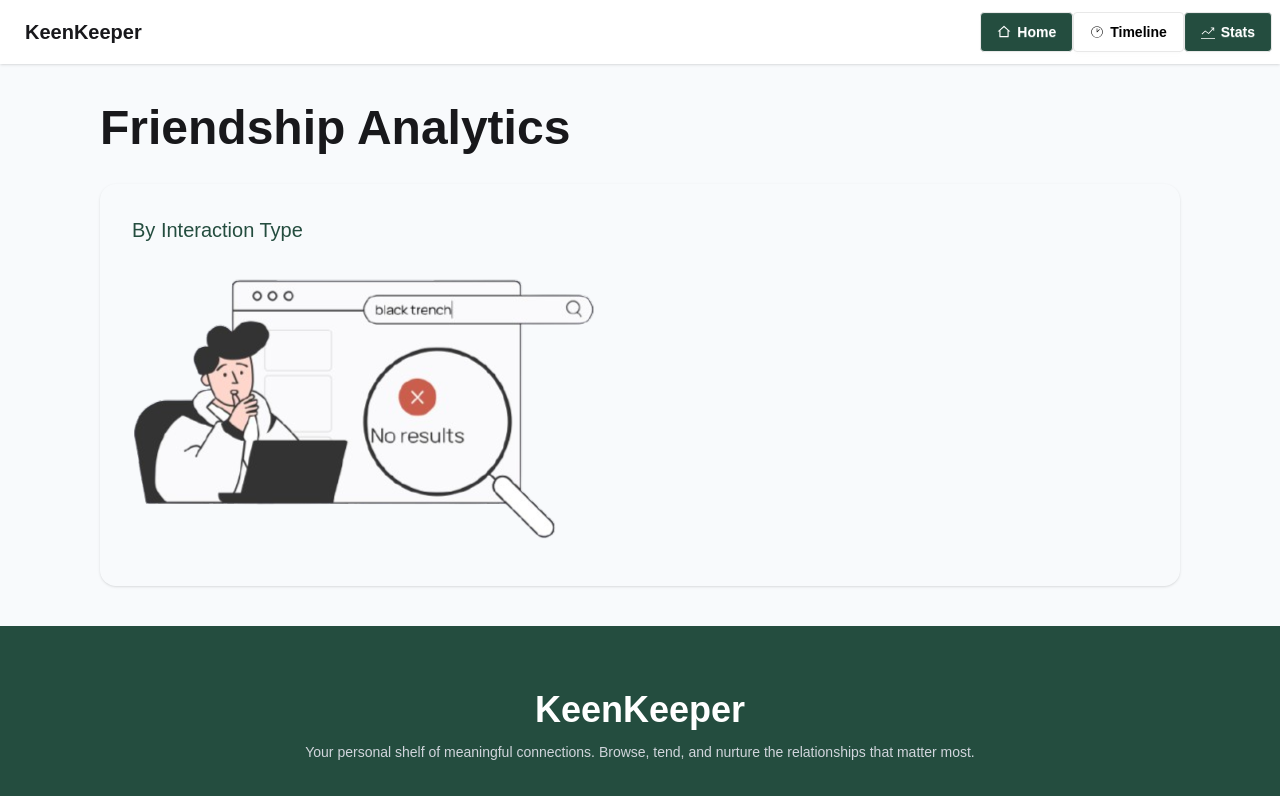
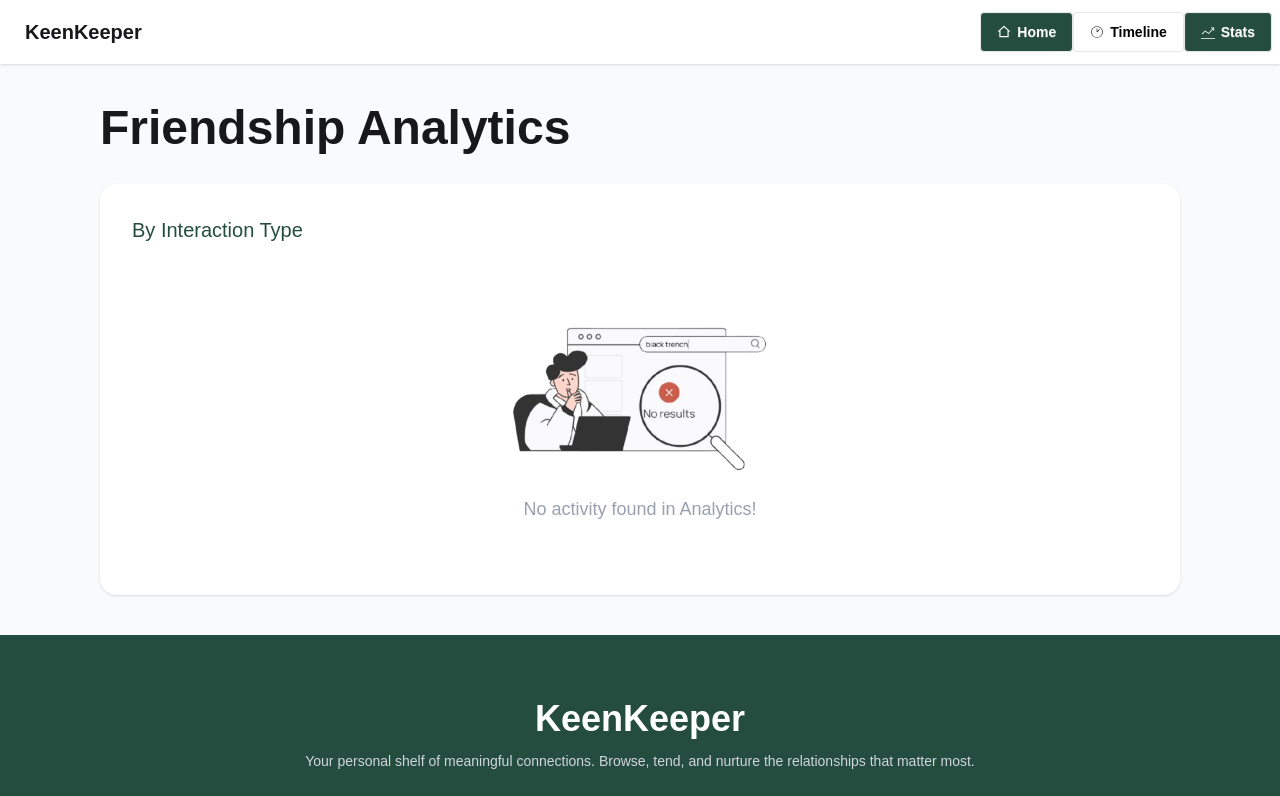
Before and after one commit to shantodey/Module-42-KeenKeeper, a React (Vite) app: page /anylytics in a window 1280 px wide. Shown: the top 796 px of the page. Built offline with nearby package versions, Linux system fonts and the light colour scheme.

Commit message:
complate the component of rechart

```diff
--- a/package.json
+++ b/package.json
@@ -14,8 +14,10 @@
     "react": "^19.2.4",
     "react-dom": "^19.2.4",
     "react-icons": "^5.6.0",
+    "react-is": "^19.2.5",
     "react-router": "^7.14.1",
     "react-router-dom": "^7.14.1",
+    "recharts": "^3.8.1",
     "tailwindcss": "^4.2.2"
   },
   "devDependencies": {
--- a/src/Root/Component/Home.jsx
+++ b/src/Root/Component/Home.jsx
@@ -16,6 +16,7 @@ const Home = () => {
             <Suspense fallback={<span>loading....</span>}>
                 <YourFriends getData={getData} />
             </Suspense>
+
         </>
     );
 };
--- /dev/null
+++ b/src/Root/Component/Htm404.jsx
@@ -0,0 +1,27 @@
+import React from 'react';
+import { NavLink } from 'react-router';
+const Htm404 = () => {
+    return (
+        <>
+            <section classNameName="page_404 ">
+                <div className="text-center">
+                                <div className="four_zero_four_bg">
+                                    <h1 className="text-center text-8xl">404</h1>
+                                </div>
+                                <div className="contant_box_404">
+                                    <h3 className="text-6xl">
+                                        Look like you're lost
+                                    </h3>
+
+                                    <p className='text-2xl'>the page you are looking for not avaible!</p>
+
+                                </div>
+                            </div>
+
+
+            </section>
+        </>
+    );
+};
+
+export default Htm404;
--- a/src/Root/HomePage/Analytics.jsx
+++ b/src/Root/HomePage/Analytics.jsx
@@ -1,15 +1,89 @@
 import React from 'react';
-import NoResutls from '../../assets/No_results.png'
+import { useOutletContext } from 'react-router';
+import NoResutls from '../../assets/No_results.png';
+import {
+  Pie,
+  PieChart,
+  ResponsiveContainer,
+  Legend,
+  Cell,
+  Tooltip,
+} from "recharts";
+
 const Analytics = () => {
-    return (
-        <section className='my-10 max-w-278 mx-auto px-4 '>
-            <h1 className='text-4xl md:text-5xl font-bold mb-8 '>Friendship Analytics </h1>
-            <div className='rounded-2xl shadow p-8'>
-                <h6 className='font-medium text-xl text-[#244D3F]'>By Interaction Type</h6>
-                <img src={NoResutls} alt="" />
-            </div>
-        </section>
-    );
+  const { selectedActions } = useOutletContext();
+
+  const data = [
+    {
+      name: "Text",
+      value: (selectedActions || []).filter((i) => i.method === "Text").length,
+      fill: "#7f37f5",
+    },
+    {
+      name: "Call",
+      value: (selectedActions || []).filter((i) => i.method === "Call").length,
+      fill: "#244d3f",
+    },
+    {
+      name: "Video",
+      value: (selectedActions || []).filter((i) => i.method === "Video").length,
+      fill: "#37a163",
+    },
+  ];
+
+  const isEmpty = data.every((i) => i.value === 0);
+
+  return (
+    <section className='my-10 max-w-278 mx-auto px-4'>
+      <h1 className='text-4xl md:text-5xl font-bold mb-8'>Friendship Analytics</h1>
+      <div className='rounded-2xl shadow p-8 bg-white'>
+        <h6 className='font-medium text-xl text-[#244D3F] mb-6'>By Interaction Type</h6>
+
+        {!isEmpty ? (
+          <div style={{ width: '100%', height: 350 }}>
+            <ResponsiveContainer width="100%" height="100%">
+              <PieChart>
+                <Pie
+                  data={data}
+                  innerRadius="60%"
+                  outerRadius="80%"
+                  cornerRadius={8}
+                  paddingAngle={5}
+                  dataKey="value"
+                  isAnimationActive={true}
+                >
+                  {data.map((entry, index) => (
+                    <Cell key={index} fill={entry.fill} />
+                  ))}
+                </Pie>
+                <Tooltip
+                  formatter={(value, name) => [`${value} entries`, name]}
+                  contentStyle={{
+                    borderRadius: "8px",
+                    border: "none",
+                    boxShadow: "0 4px 12px rgba(0,0,0,0.1)",
+                    fontSize: "13px",
+                  }}
+                />
+                <Legend
+                  iconType="circle"
+                  iconSize={8}
+                  formatter={(value) => (
+                    <span style={{ color: "#6b7280", fontSize: "13px" }}>{value}</span>
+                  )}
+                />
+              </PieChart>
+            </ResponsiveContainer>
+          </div>
+        ) : (
+          <div className='flex flex-col items-center justify-center py-10'>
+            <img src={NoResutls} alt="No Data" className="w-64" />
+            <p className="text-gray-400 mt-4 text-lg font-medium">No activity found in Analytics!</p>
+          </div>
+        )}
+      </div>
+    </section>
+  );
 };
 
 export default Analytics;
--- a/src/Root/Root.jsx
+++ b/src/Root/Root.jsx
@@ -9,6 +9,7 @@ const Root = () => {
         setSelectedActions((prev) => [actionObject, ...prev]);
     };
 
+
     return (
         <>
             <Navbers />
--- a/src/index.css
+++ b/src/index.css
@@ -22,3 +22,33 @@ body {
   background-color: transparent;
   color: black;
 }
+
+.page_404 {
+  padding: 40px 0;
+  font-family: "Arvo", serif;
+}
+
+
+
+.four_zero_four_bg {
+  background-image: url(https://cdn.dribbble.com/users/285475/screenshots/2083086/dribbble_1.gif);
+  background-repeat: no-repeat;
+  height: 60vh;
+  background-position: center;
+}
+
+
+.four_zero_four_bg h3 {
+  font-size: 80px;
+}
+
+.link_404 {
+  color: #fff !important;
+  padding: 10px 20px;
+  background: #39ac31;
+  margin: 20px 0;
+  display: inline-block;
+}
+.contant_box_404 {
+  margin-top: -50px;
+}
--- a/src/main.jsx
+++ b/src/main.jsx
@@ -7,6 +7,7 @@ import TimeLine from './Root/HomePage/TimeLine';
 import IndividualFriends from './Root/HomePage/IndividualFriends';
 import Analytics from './Root/HomePage/Analytics';
 import Home from './Root/Component/Home';
+import Htm404 from './Root/Component/Htm404';
 
 
 const router= createBrowserRouter([
@@ -29,7 +30,7 @@ const router= createBrowserRouter([
   }
 ,{
   path:'*',
-  element:<p>dfsdfsdfsdf</p>
+  Component:Htm404
 }
 ]);
 
```
Also changed, not shown: 1 other file (tests, documents, lock files or other folders).
